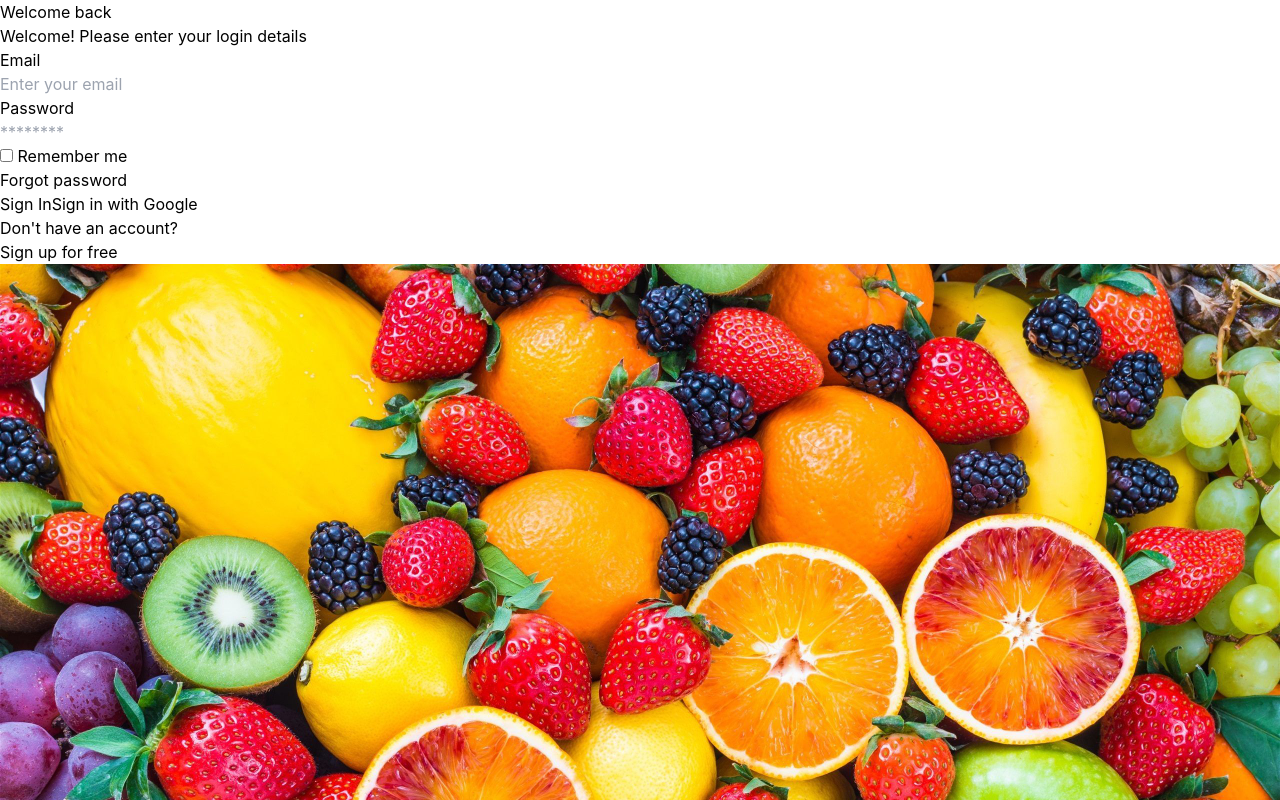
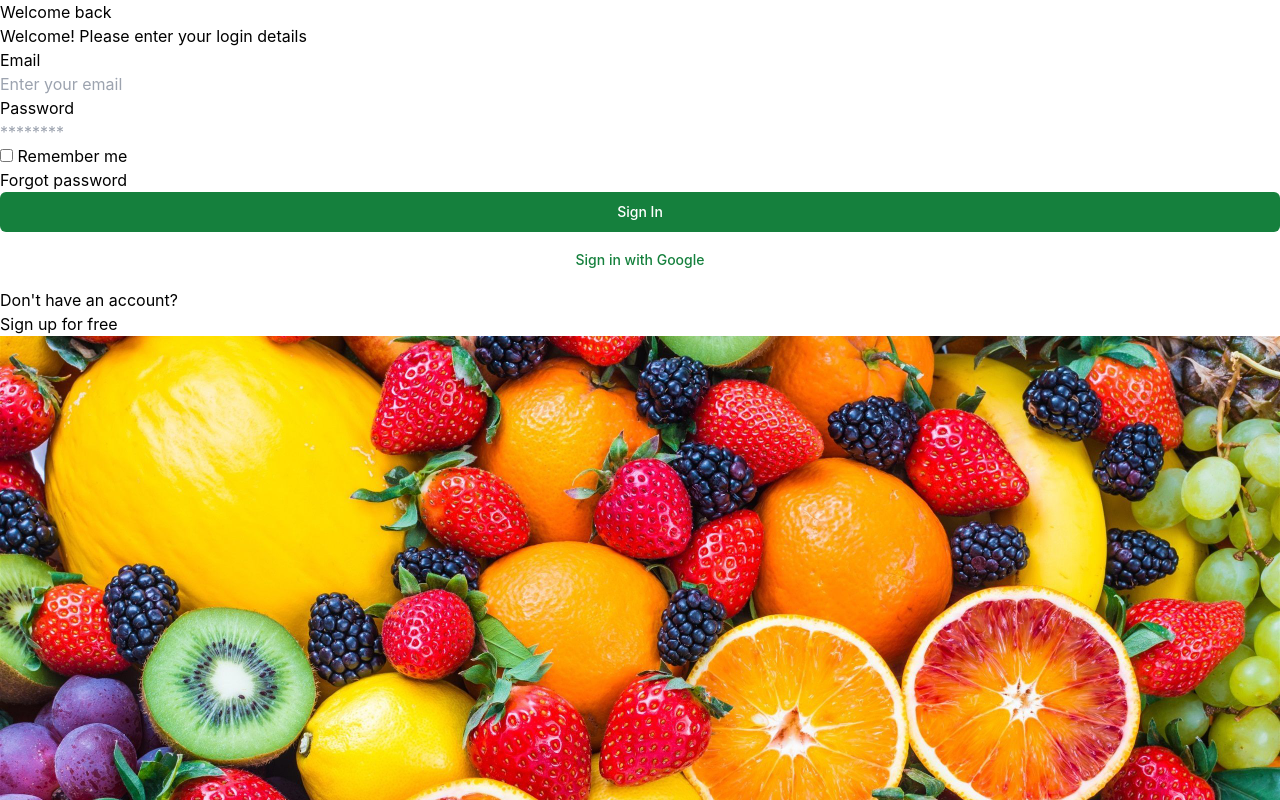
Before and after one commit to Reu-Amissah/farm-inventory-system, a React (Create React App) app: page / in a window 1280 px wide. Shown: the top 800 px of the page. Built offline with nearby package versions, Linux system fonts and the light colour scheme.

Commit message:
edit btn

```diff
--- a/src/screens/Login.js
+++ b/src/screens/Login.js
@@ -21,8 +21,12 @@ export default function Login() {
             <input type="checkbox"></input> Remember me
             <p>Forgot password</p>
           </div>
-          <button>Sign In</button>
-          <button>Sign in with Google</button>
+          <button className="focus:outline-none text-white bg-green-700 hover:bg-green-800 focus:ring-4 focus:ring-green-300 font-medium rounded-md text-sm w-full py-2.5 mr-2 mb-2 dark:bg-green-600 dark:hover:bg-green-700 dark:focus:ring-green-800">
+            Sign In
+          </button>
+          <button className="focus:outline-none text-green-700 bg-white hover:bg-green-800 focus:ring-4 focus:ring-green-300 font-medium rounded-md text-sm w-full py-2.5 mr-2 mb-2 dark:bg-green-600 dark:hover:bg-green-700 dark:focus:ring-green-800">
+            Sign in with Google
+          </button>
 
           <p>
             Don't have an account?<p>Sign up for free</p>
```
